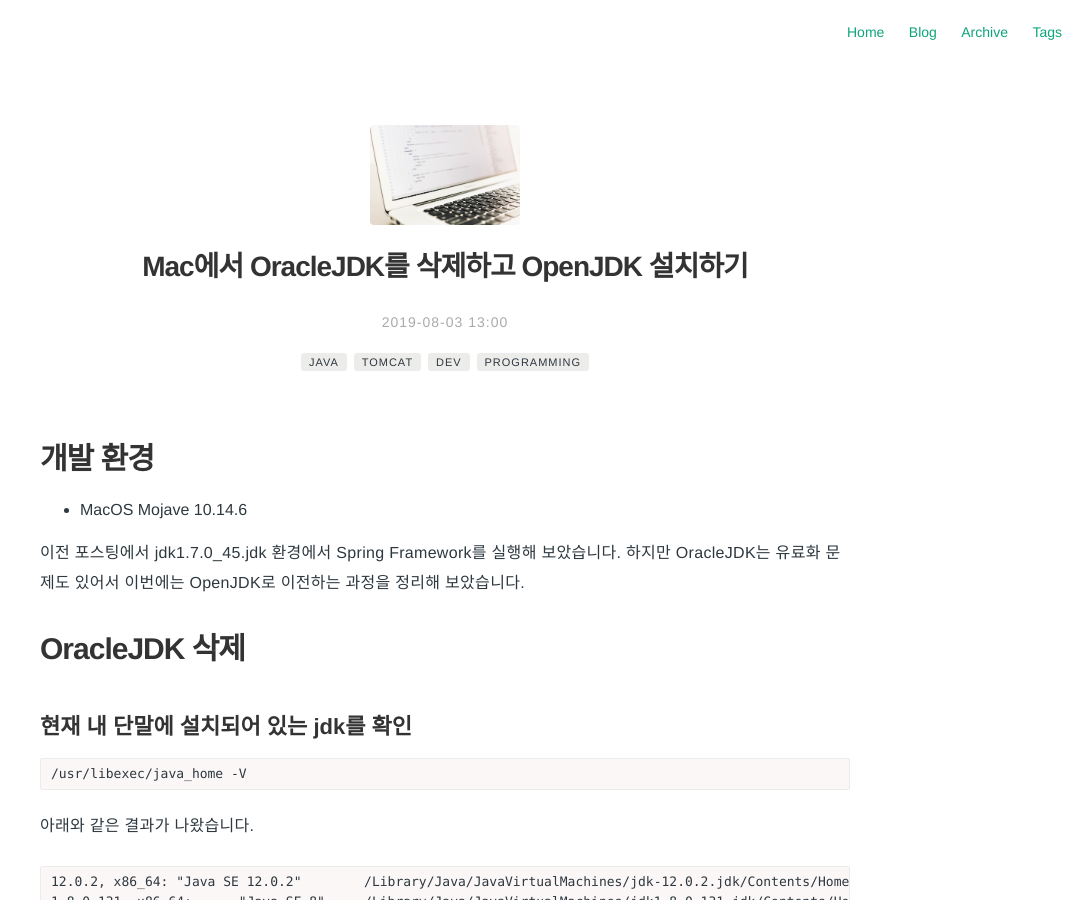
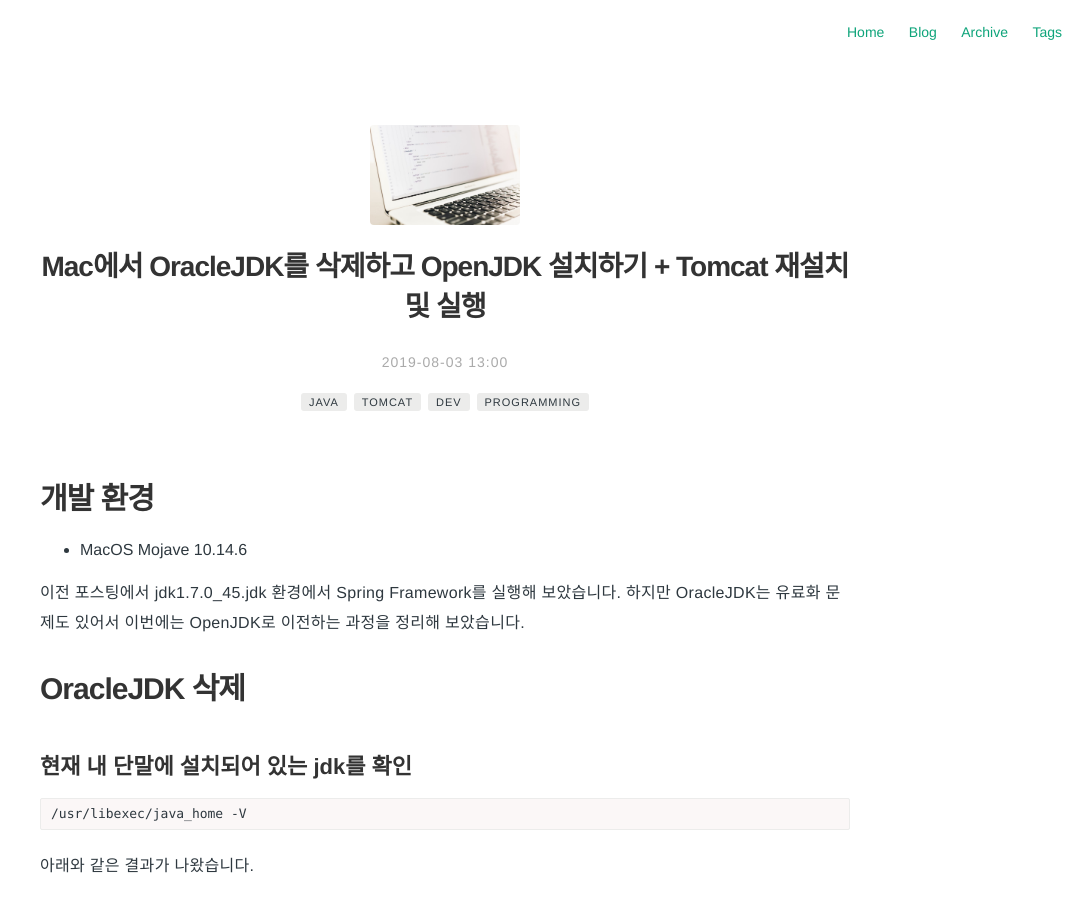
Before and after one commit to Pie001/pie001.github.io, a Jekyll site: the page built from _posts/2019-08-03-0061.md, in a window 1280 px wide and 900 px high. Shown: the whole window, without its empty margins (195-1280 px from the left). Built offline with Jekyll 4.4.1, drawn with Linux system fonts in a browser that asks for light colours; comment, search, counter and statistics services are not loaded.

Commit message:
Update 2019-08-03-0061.md

```diff
--- a/_posts/2019-08-03-0061.md
+++ b/_posts/2019-08-03-0061.md
@@ -1,5 +1,5 @@
 ---
-title: Mac에서 OracleJDK를 삭제하고 OpenJDK 설치하기
+title: Mac에서 OracleJDK를 삭제하고 OpenJDK 설치하기 + Tomcat 재설치 및 실행
 layout: post
 date:  2019-08-03 13:00
 image: /assets/images/post_header.jpg
@@ -14,7 +14,7 @@
 - programming
 category: blog
 author: pie
-description: Mac에서 OracleJDK를 삭제하고 OpenJDK 설치하기
+description: Mac에서 OracleJDK를 삭제하고 OpenJDK 설치하기 + Tomcat 재설치 및 실행
 ---
 
 # 개발 환경
```
